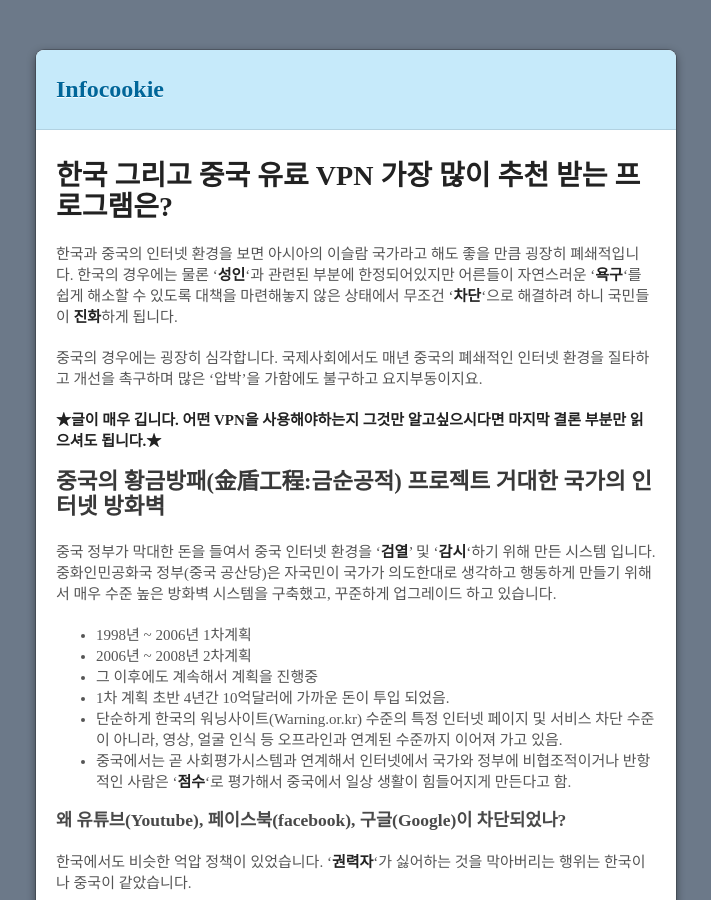
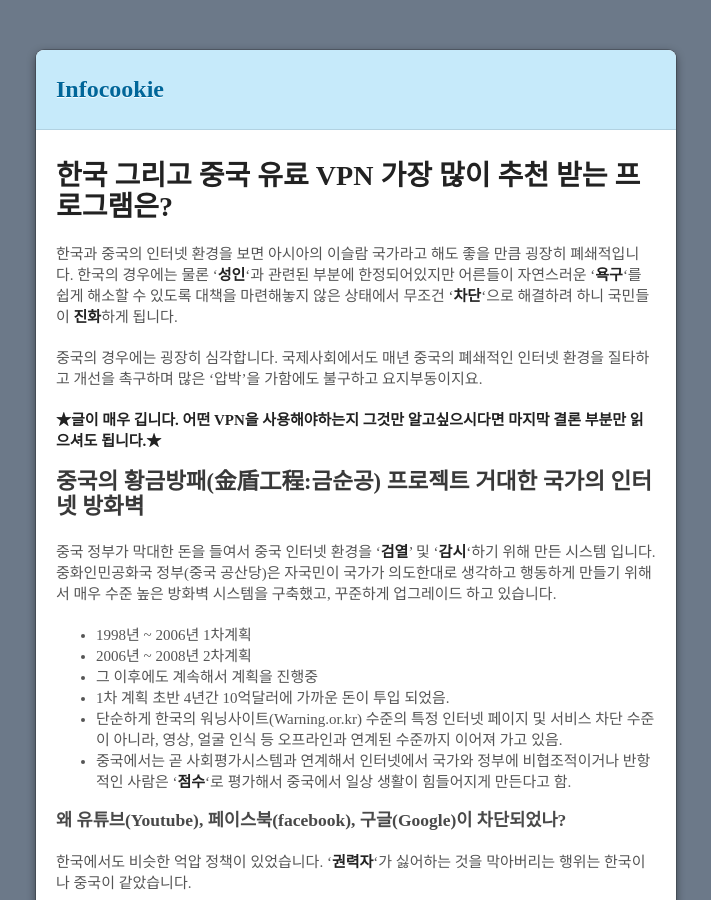
Before and after one commit to infocookie/Infocookie, a Jekyll site: the page built from _posts/2018-02-19-korea-china-vpn.md, in a window 1280 px wide and 900 px high. Shown: the whole window, without its empty margins (284-995 px from the left). Built offline with Jekyll 4.4.1, drawn with Linux system fonts in a browser that asks for light colours; the repository's description, which GitHub fills in, is left out.

Commit message:
Update 2018-02-19-korea-china-vpn.md

```diff
--- a/_posts/2018-02-19-korea-china-vpn.md
+++ b/_posts/2018-02-19-korea-china-vpn.md
@@ -12,7 +12,7 @@ description : 한국 그리고 중국은 전세계에서 VPN 수요가 가장
 
 **★글이 매우 깁니다. 어떤 VPN을 사용해야하는지 그것만 알고싶으시다면 마지막 결론 부분만 읽으셔도 됩니다.★**
 
-## 중국의 황금방패(金盾工程:금순공적) 프로젝트 거대한 국가의 인터넷 방화벽
+## 중국의 황금방패(金盾工程:금순공) 프로젝트 거대한 국가의 인터넷 방화벽
 중국 정부가 막대한 돈을 들여서 중국 인터넷 환경을 '**검열**' 및 '**감시**'하기 위해 만든 시스템 입니다. 중화인민공화국 정부(중국 공산당)은 자국민이 국가가 의도한대로 생각하고 행동하게 만들기 위해서 매우 수준 높은 방화벽 시스템을 구축했고, 꾸준하게 업그레이드 하고 있습니다.
 
 * 1998년 ~ 2006년 1차계획
```
